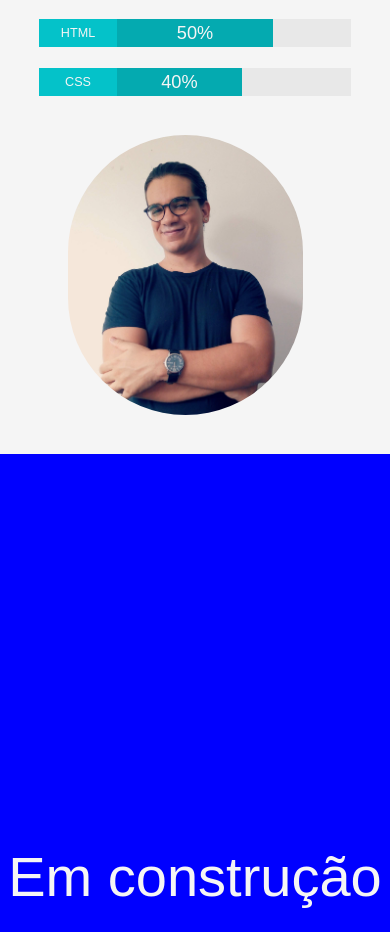
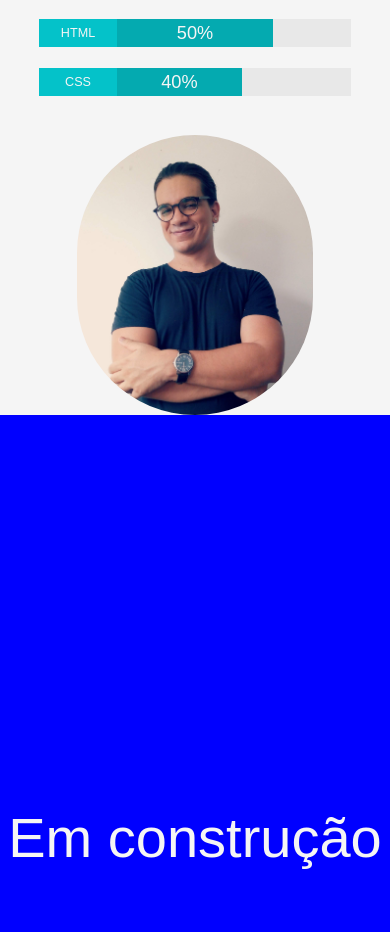
Before and after one commit to euliveiras/porfolio-website, a React (Create React App) app: page / in a window 390 px wide. Shown: the part 1564-2496 px from the top of the page. Built offline with nearby package versions, Linux system fonts and the light colour scheme.

Commit message:
home module

```diff
--- a/src/views/home.module.scss
+++ b/src/views/home.module.scss
@@ -170,4 +170,10 @@
       }
     }
   }
+
+  .selfImageContainer {
+    img {
+      margin: 0 10%;
+    }
+  }
 }
```
